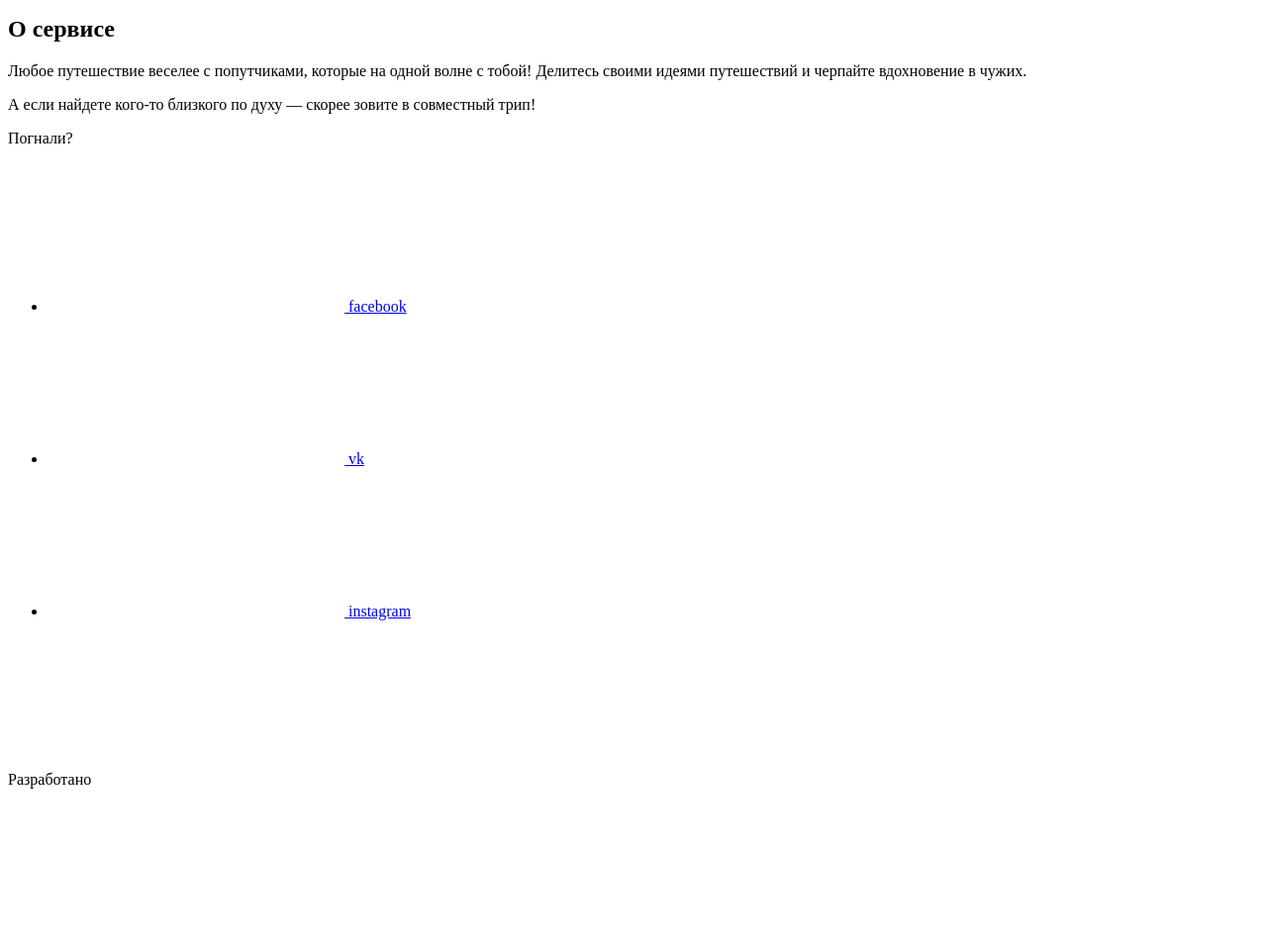
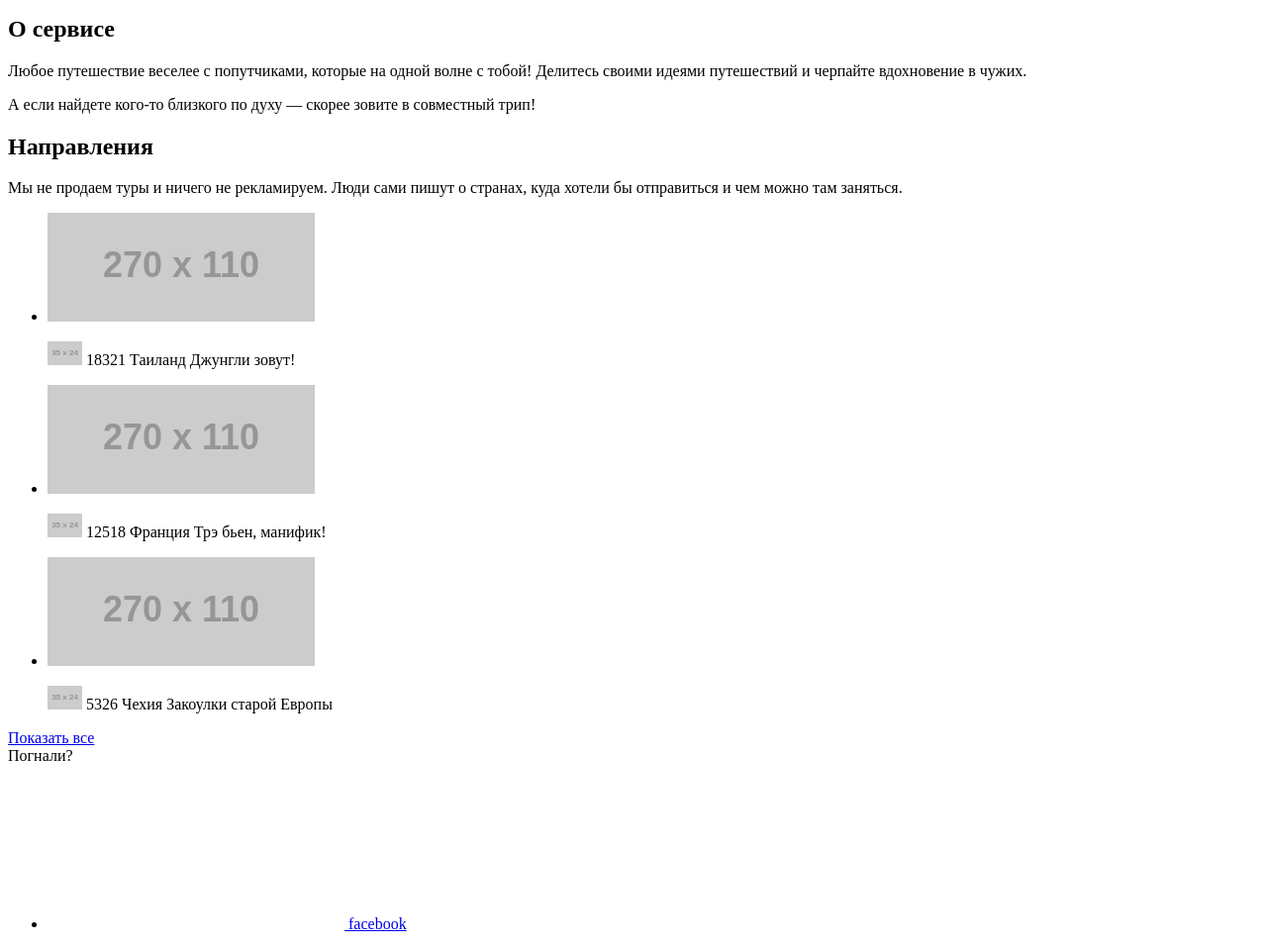
Before and after one commit to zogreptile/37653-pognali-19, a website: page source/index.html in a window 1280 px wide. Shown: the part 780-1735 px from the top of the page at 99% size. Before the commit the page ends 1585 px from the top, so only its background shows below. Drawn offline with Linux system fonts and the light colour scheme; placeholder pictures from the web are drawn by us.

Commit message:
Разметка секции «Направления» на главной

```diff
--- a/source/index.html
+++ b/source/index.html
@@ -111,6 +111,61 @@
           </p>
         </div>
       </section>
+
+      <section class="page-section page-section--directions">
+        <h2 class="page-section__title">Направления</h2>
+
+        <div class="page-section__description">
+          <p class="page-section__paragraph">
+            Мы не продаем туры и ничего не рекламируем. Люди сами пишут о странах, куда хотели бы отправиться и чем можно там заняться.
+          </p>
+        </div>
+
+        <ul class="directions">
+          <li class="directions__item">
+            <div class="direction">
+              <img class="direction__image" src="https://via.placeholder.com/270x110" alt="таиланд" width="270" height="110">
+
+              <p class="direction__info">
+                <img class="direction__flag" src="https://via.placeholder.com/35x24" alt="флаг таиланда" width="35" height="24">
+                <span class="direction__views">18321</span>
+                <span class="direction__title">Таиланд</span>
+                <span class="direction__subtitle">Джунгли зовут!</span>
+              </p>
+            </p>
+          </li>
+
+          <li class="directions__item">
+            <div class="direction">
+              <img class="direction__image" src="https://via.placeholder.com/270x110" alt="франция" width="270" height="110">
+
+              <p class="direction__info">
+                <img class="direction__flag" src="https://via.placeholder.com/35x24" alt="флаг франции" width="35" height="24">
+                <span class="direction__views">12518</span>
+                <span class="direction__title">Франция</span>
+                <span class="direction__subtitle">Трэ бьен, манифик!</span>
+              </p>
+            </p>
+          </li>
+
+          <li class="directions__item">
+            <div class="direction">
+              <img class="direction__image" src="https://via.placeholder.com/270x110" alt="чехия" width="270" height="110">
+
+              <p class="direction__info">
+                <img class="direction__flag" src="https://via.placeholder.com/35x24" alt="флаг чехии" width="35" height="24">
+                <span class="direction__views">5326</span>
+                <span class="direction__title">Чехия</span>
+                <span class="direction__subtitle">Закоулки старой Европы</span>
+              </p>
+            </p>
+          </li>
+        </ul>
+
+        <div class="page-section__actions">
+          <a class="button button--next" href="/form.html">Показать все</a>
+        </div>
+      </section>
     </main>
 
     <footer class="page-footer">
```
